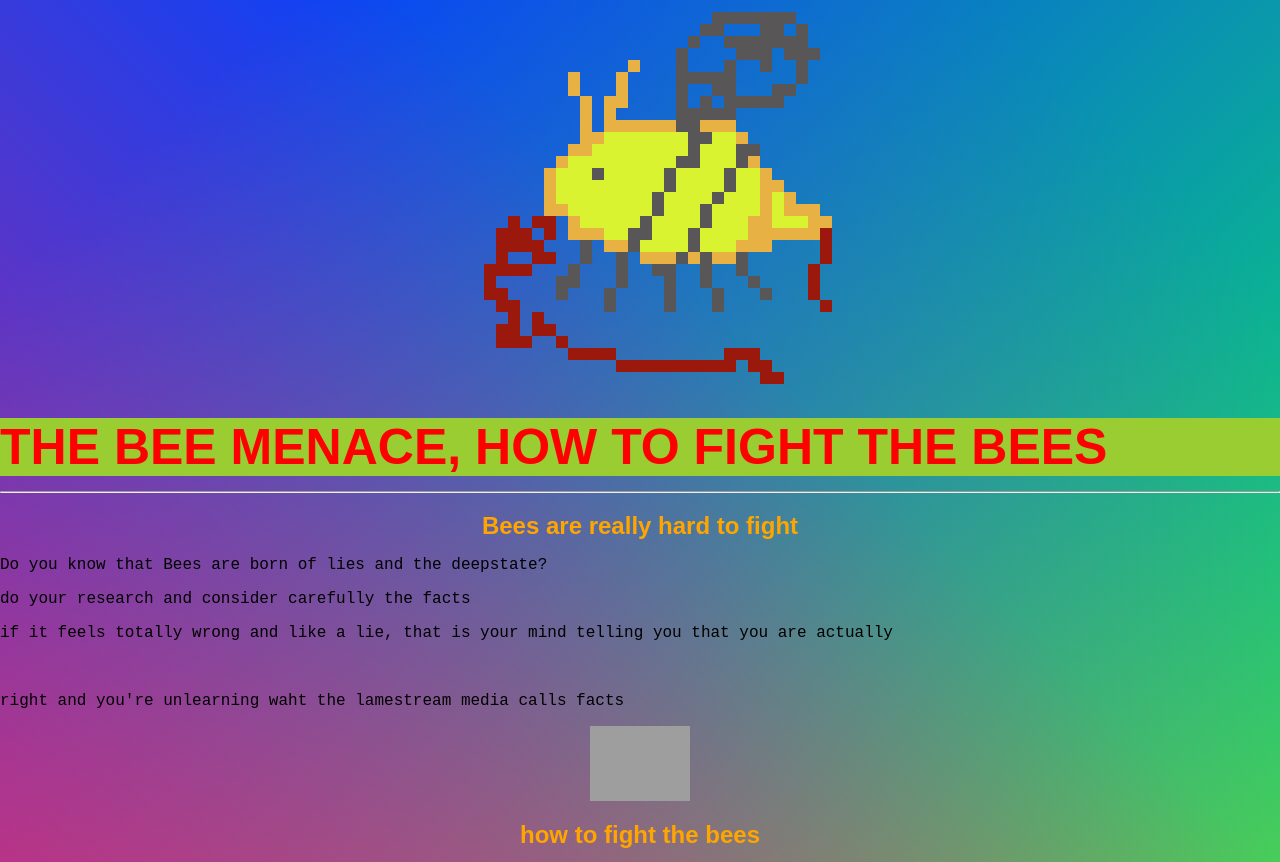
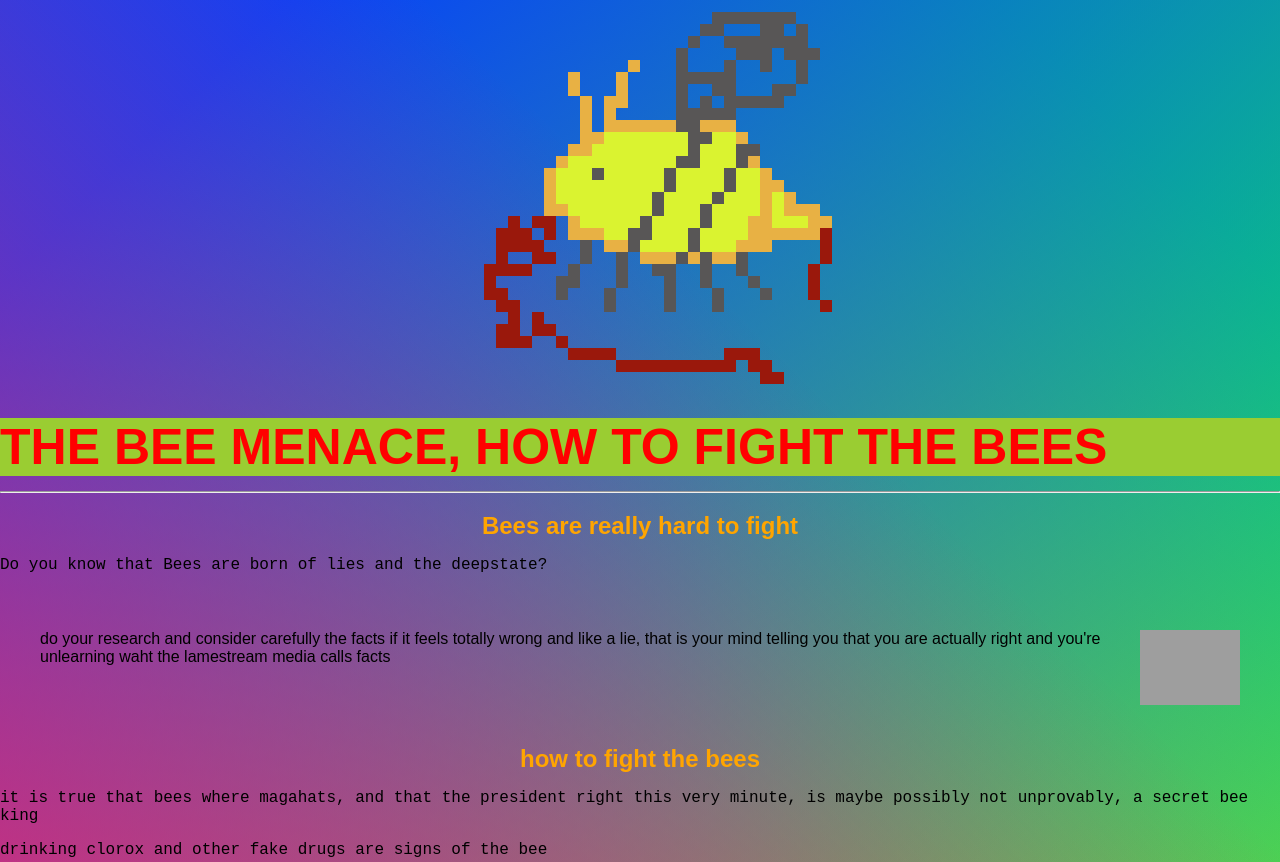
Before and after one commit to benmulhollandpsl/beeking, a website: page index.html in a window 1280 px wide. Shown: the top 862 px of the page. Drawn offline with Linux system fonts and the light colour scheme; grey boxes are pictures that could not be loaded.

Commit message:
changed some p to article tags and added article css with padding

```diff
--- a/index.html
+++ b/index.html
@@ -47,11 +47,14 @@
     <h2>Bees are really hard to fight</h2>
 
     <p>Do you know that Bees are born of lies and the deepstate?</p>
-    <p> do your research and consider carefully the facts</p>
-    <p> if it feels totally wrong and like a lie, that is your mind telling you that you are actually </p>
-    <br>
-    <p> right and you're unlearning waht the lamestream media calls facts</p>
+
+    <article>
+     do your research and consider carefully the facts
+    if it feels totally wrong and like a lie, that is your mind telling you that you are actually
+
+   right and you're unlearning waht the lamestream media calls facts
     <img src="https://magenticians.com/wp-content/uploads/Interesting-Fact-Magenticians.jpg" width="100" height="auto" alt="truth about truth">
+</article>
     <h2>how to fight the bees</h2>
     <p> it is true that bees where magahats, and that the president right this very minute, is maybe possibly not unprovably, a secret bee king</p>
     <p> drinking clorox and other fake drugs are signs of the bee</p>
--- a/style.css
+++ b/style.css
@@ -73,3 +73,10 @@ html {
   ul {
     float:right;
   }
+
+  article {
+    padding: 40px;
+    /* just to show padding */
+    display: flex;
+    float: right
+  }
```
